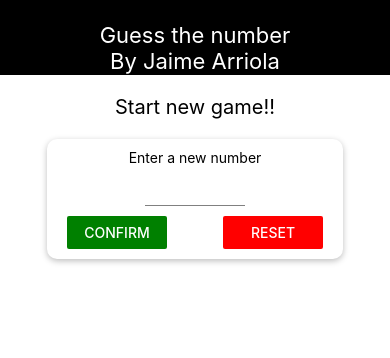
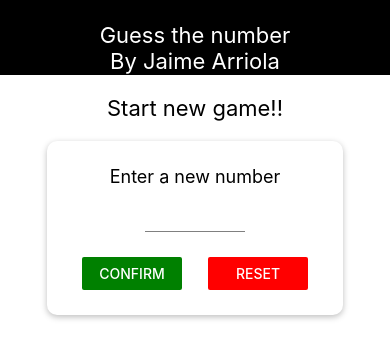
Before and after one commit to ing-arriola/rn-guess-number, a React Native app: screen / in a window 390 px wide. Shown: the top 358 px of the page. Built offline with nearby package versions, Linux system fonts and the light colour scheme.

Commit message:
Added NumberContainer and GameScreen containers, also added states on StartGame to handle number entered by the user

```diff
--- a/Components/Input.js
+++ b/Components/Input.js
@@ -13,7 +13,7 @@
   input: {
     borderColor: "grey",
     borderBottomWidth: 1,
-    height: 30,
+    height: 35,
     marginVertical: 10,
   },
 });
--- /dev/null
+++ b/Components/NumberContainer.js
@@ -0,0 +1,29 @@
+import React from "react";
+import { View, Text, StyleSheet } from "react-native";
+import Colors from "../Constants/Colors";
+const NumberContainer = (props) => {
+  return (
+    <View style={styles.container}>
+      <Text style={styles.number}> {props.children} </Text>
+    </View>
+  );
+};
+
+const styles = StyleSheet.create({
+  container: {
+    borderWidth: 2,
+    borderColor: Colors.alert,
+    justifyContent: "center",
+    alignItems: "center",
+    padding: 8,
+    borderRadius: 10,
+    marginVertical: 10,
+    width: 80,
+  },
+  number: {
+    fontSize: 22,
+    color: "#000",
+  },
+});
+
+export default NumberContainer;
--- a/Screens/StartGame.js
+++ b/Screens/StartGame.js
@@ -6,16 +6,47 @@
   Button,
   TouchableWithoutFeedback,
   Keyboard,
+  Alert,
 } from "react-native";
 import Card from "../Components/Card";
 import Input from "../Components/Input";
+import NumberContainer from "../Components/NumberContainer";
 import Colors from "../Constants/Colors";
 
 const StartGame = () => {
   const [value, setValue] = useState("");
+  const [confirmed, setConfirmed] = useState(false);
+  const [selectedValue, setSelectedValue] = useState();
   const userInputHandler = (enteredText) => {
     setValue(enteredText.replace(/[^0-9]/g, ""));
   };
+  const resetInputHandler = () => {
+    setValue("");
+    setConfirmed(false);
+  };
+  const confirmInputHandler = () => {
+    const chosenNumber = parseInt(value);
+    if (isNaN(chosenNumber) || chosenNumber < 0) {
+      Alert.alert("Error", "Number entered must be between 0-99", [
+        { title: "OK", style: "destructive", onPress: resetInputHandler },
+      ]);
+      return;
+    }
+    setConfirmed(true);
+    setSelectedValue(chosenNumber);
+    setValue("");
+    Keyboard.dismiss();
+  };
+  let confirmation;
+  if (confirmed) {
+    confirmation = (
+      <Card specificStyles={styles.selectedContainer}>
+        <Text>You selected:</Text>
+        <NumberContainer>{selectedValue}</NumberContainer>
+        <Button title="Start Game" />
+      </Card>
+    );
+  }
   return (
     <TouchableWithoutFeedback
       onPress={() => {
@@ -26,7 +57,7 @@
         <Text style={styles.title}>Start new game!!</Text>
 
         <Card specificStyles={styles.card}>
-          <Text>Enter a new number</Text>
+          <Text style={styles.subtitle}>Enter a new number</Text>
           <Input
             keyboardType="number-pad"
             maxLength={2}
@@ -40,13 +71,22 @@
 
           <View style={styles.buttonContainer}>
             <View style={styles.button}>
-              <Button title="Confirm" color={Colors.success} />
+              <Button
+                title="Confirm"
+                color={Colors.success}
+                onPress={confirmInputHandler}
+              />
             </View>
             <View style={styles.button}>
-              <Button color={Colors.alert} title="Reset" />
+              <Button
+                color={Colors.alert}
+                title="Reset"
+                onPress={resetInputHandler}
+              />
             </View>
           </View>
         </Card>
+        {confirmation}
       </View>
     </TouchableWithoutFeedback>
   );
@@ -59,27 +99,37 @@
     alignItems: "center",
   },
   title: {
-    fontSize: 20,
+    fontSize: 22,
     marginVertical: 10,
+  },
+  subtitle: {
+    fontSize: 18,
   },
   card: {
     width: 400,
     maxWidth: "80%",
     alignItems: "center",
+    padding: 25,
   },
   buttonContainer: {
     flexDirection: "row",
     width: "100%",
     justifyContent: "space-between",
     paddingHorizontal: 10,
+    marginTop: 15,
   },
   button: {
     width: 100,
   },
   input: {
     width: 100,
-    padding: 5,
+    padding: 10,
     textAlign: "center",
+  },
+  selectedContainer: {
+    marginTop: 20,
+    paddingHorizontal: 50,
+    alignItems: "center",
   },
 });
 
```
Also changed, not shown: Screens/GameScreen.js (added).
